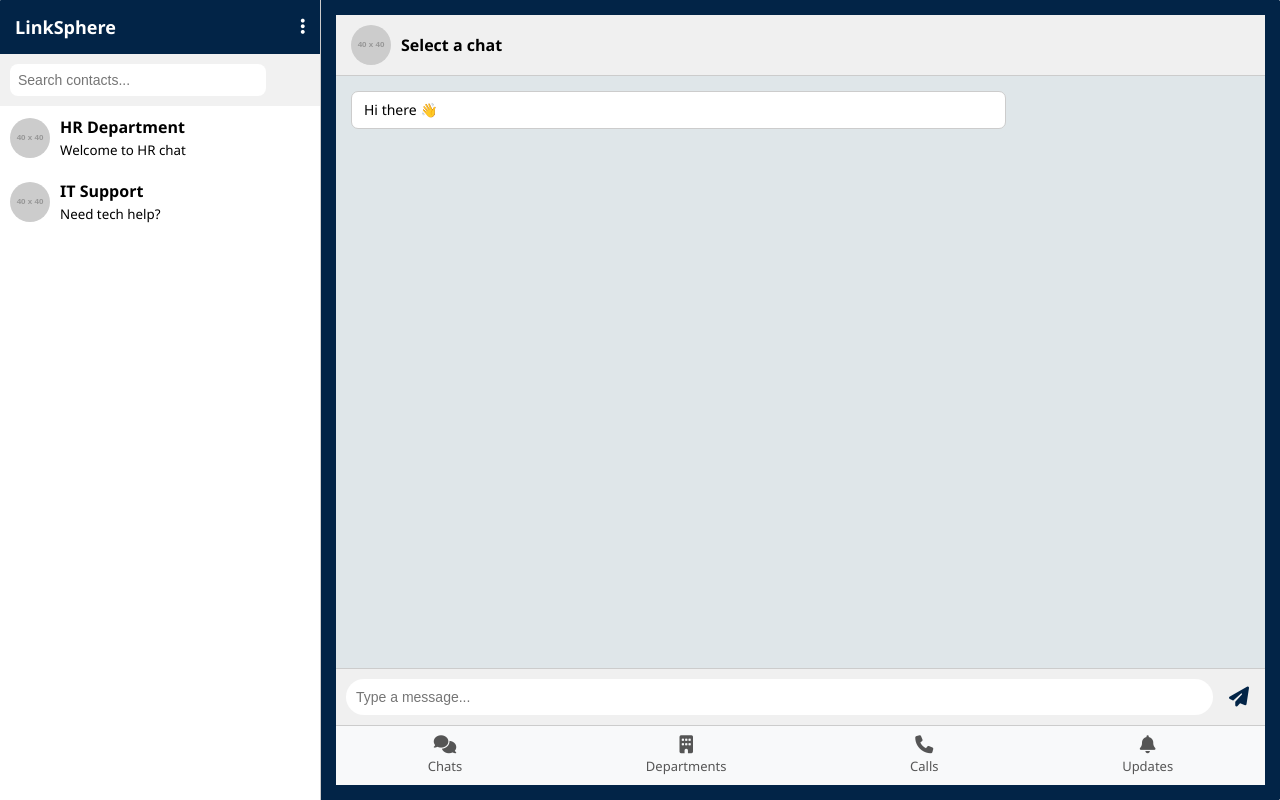
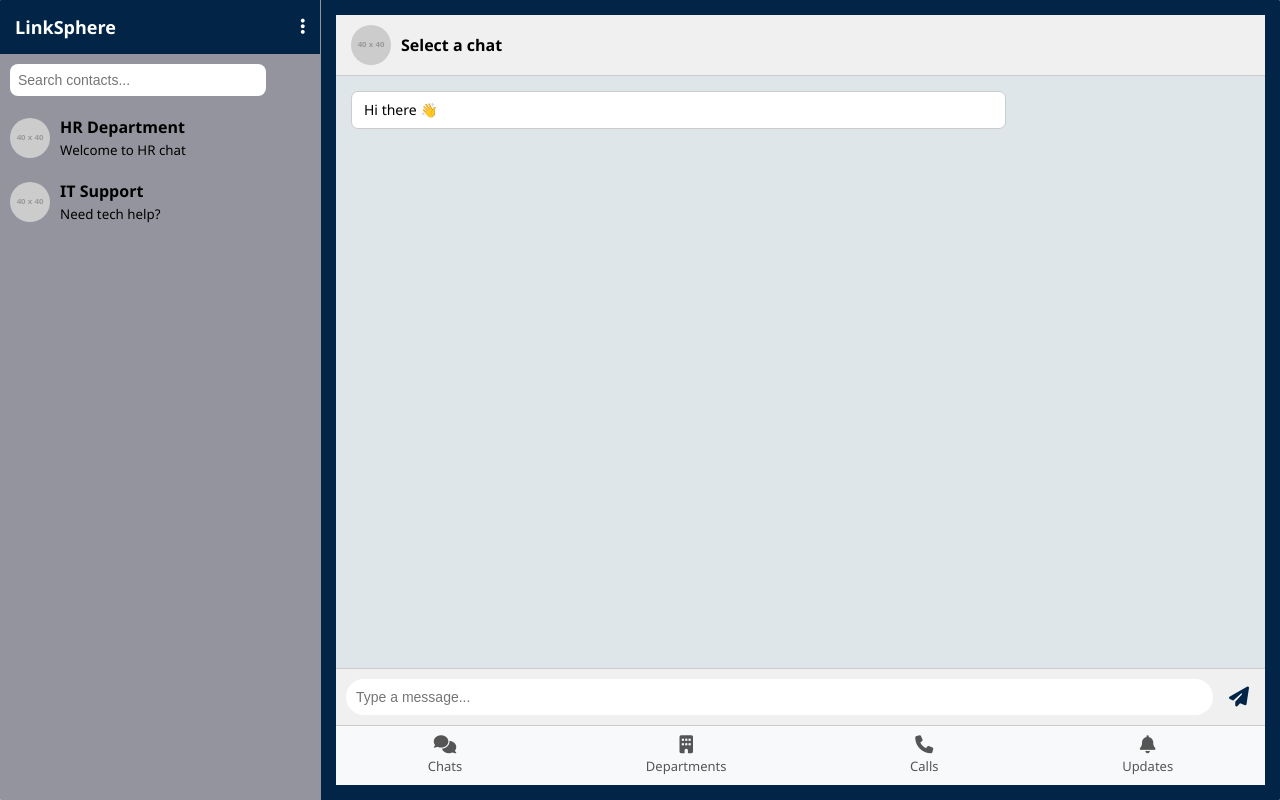
Before and after one commit to onginjotherd/comunication-app, a plain HTML site: page messaging.html in a window 1280 px wide. Drawn offline with Linux system fonts and the light colour scheme; placeholder pictures from the web are drawn by us.

Commit message:
Update messaging.html

```diff
--- a/messaging.html
+++ b/messaging.html
@@ -25,7 +25,7 @@
       width: 100%;
       max-width: 1500px;
       height: 100vh;
-      background: light-dark(#fff, #1e1e1e);
+      background: light-dark(#94949e, #1e1e1e);
       display: flex;
       flex-direction: row;
       border-radius: 1px;
@@ -35,7 +35,7 @@
     /* Sidebar (Contacts) */
     .sidebar {
       width: 25%;
-      border-right: 1px solid light-dark(#ccc, #333);
+      border-right: 1px solid light-dark(#94949e, #333);
       display: flex;
       flex-direction: column;
     }
@@ -85,7 +85,7 @@
 
     .search-box {
       padding: 10px;
-      background: light-dark(#f1f1f1, #2a2a2a);
+      background: light-dark(#94949e, #2a2a2a);
     }
 
     .search-box input {
```
